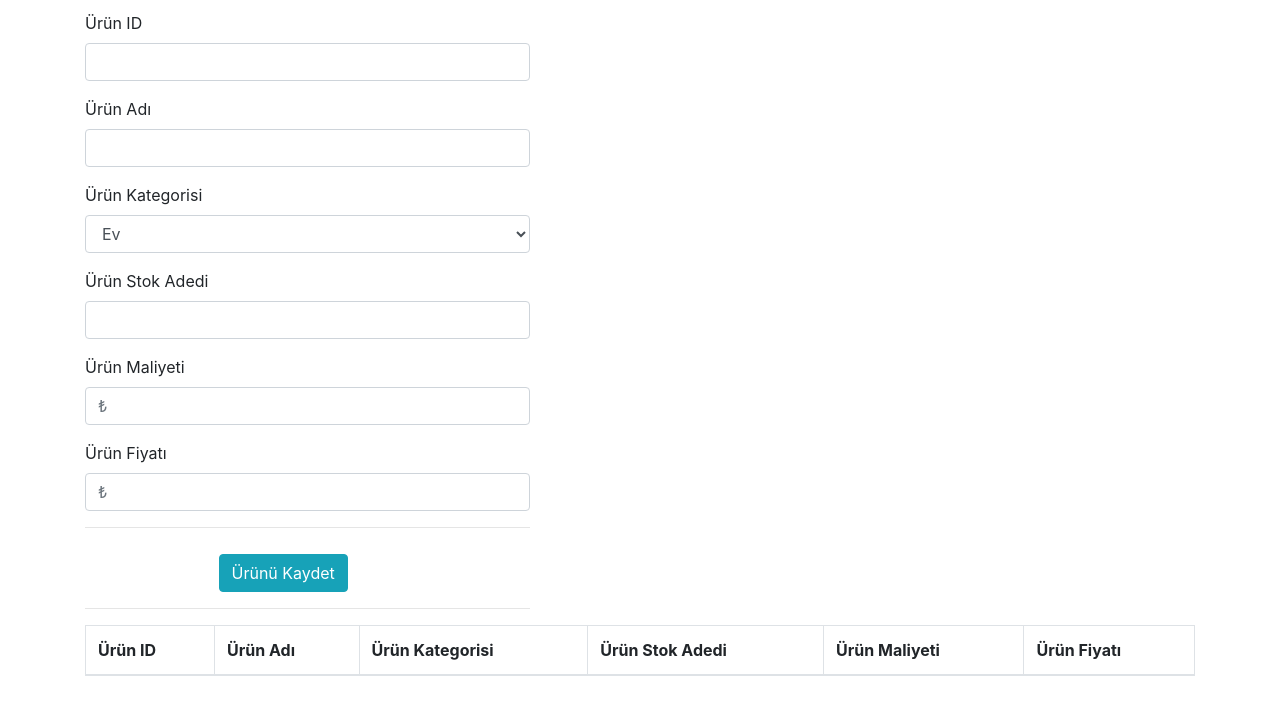
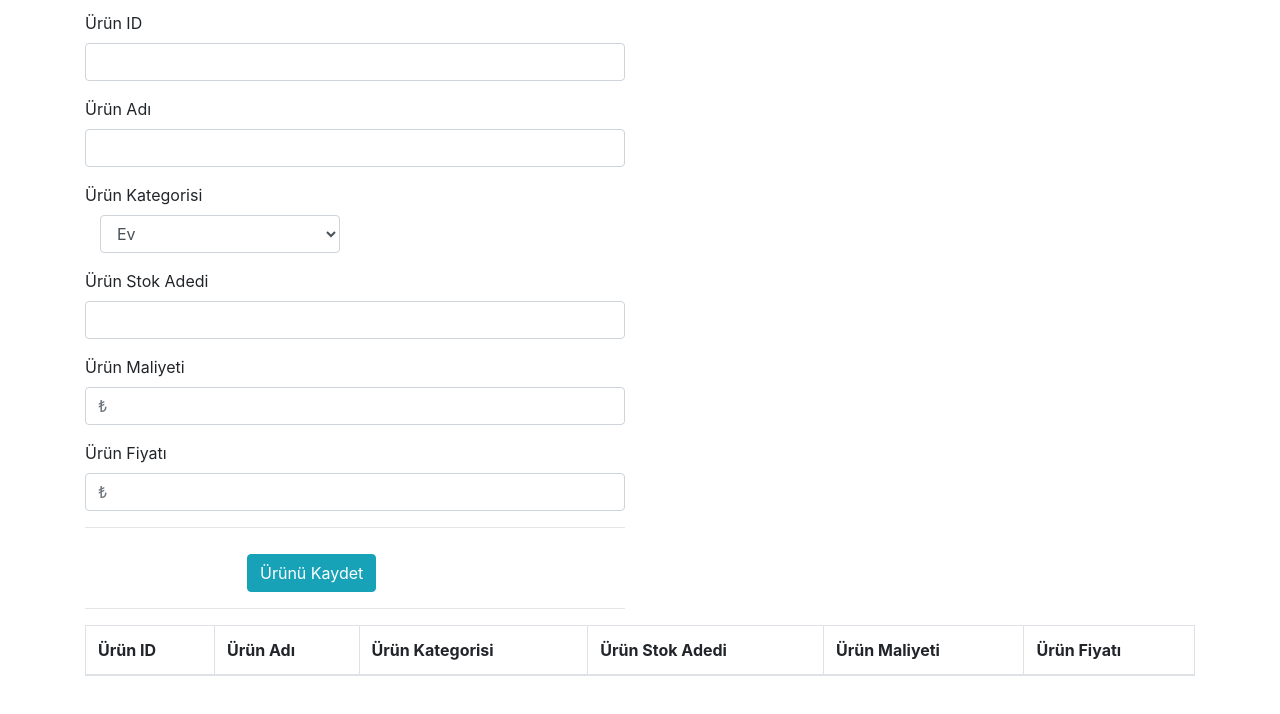
Before and after one commit to codesaty/RegisterProducts, a plain HTML site: page Index.html in a window 1280 px wide. Shown: the part 86-800 px from the top of the page. Drawn offline with nearby package versions, Linux system fonts and the light colour scheme.

Commit message:
Update Index.html

```diff
--- a/Index.html
+++ b/Index.html
@@ -18,7 +18,7 @@
         <h1 class="urn text-center">Ürünlerim</h1>
         <hr>
         <div class="row">
-            <div class="col-md-5">
+            <div class="col-md-6">
                 <form id="new-products">
                     <div class="form-group">
                         <label for="ıd">Ürün ID</label>
@@ -30,7 +30,7 @@
                     </div>
 
                     <label for="Cat">Ürün Kategorisi</label>
-                    <div class="col-md-20">
+                    <div class="col-md-6">
                         <select class="form-control mb-3" id="Cat">
                             <option>Ev</option>
                             <option>Elektronik</option>
```
